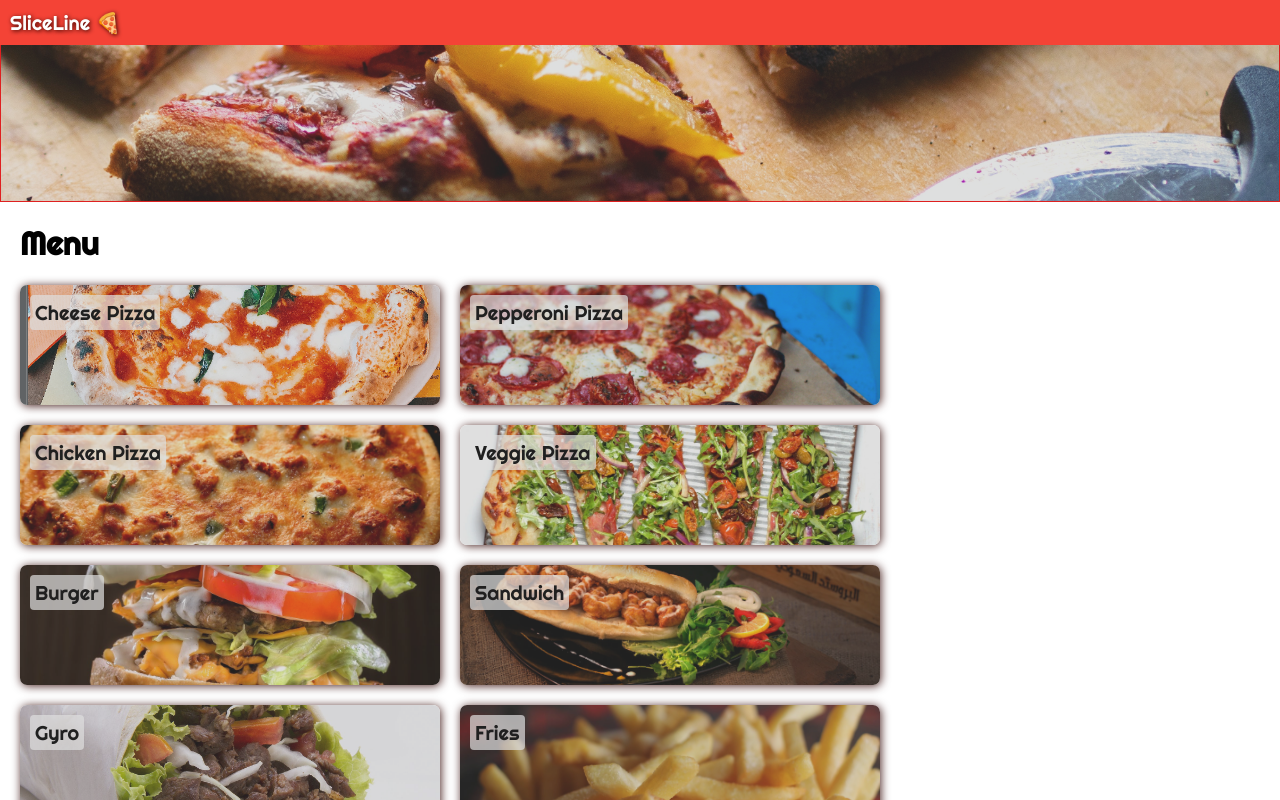
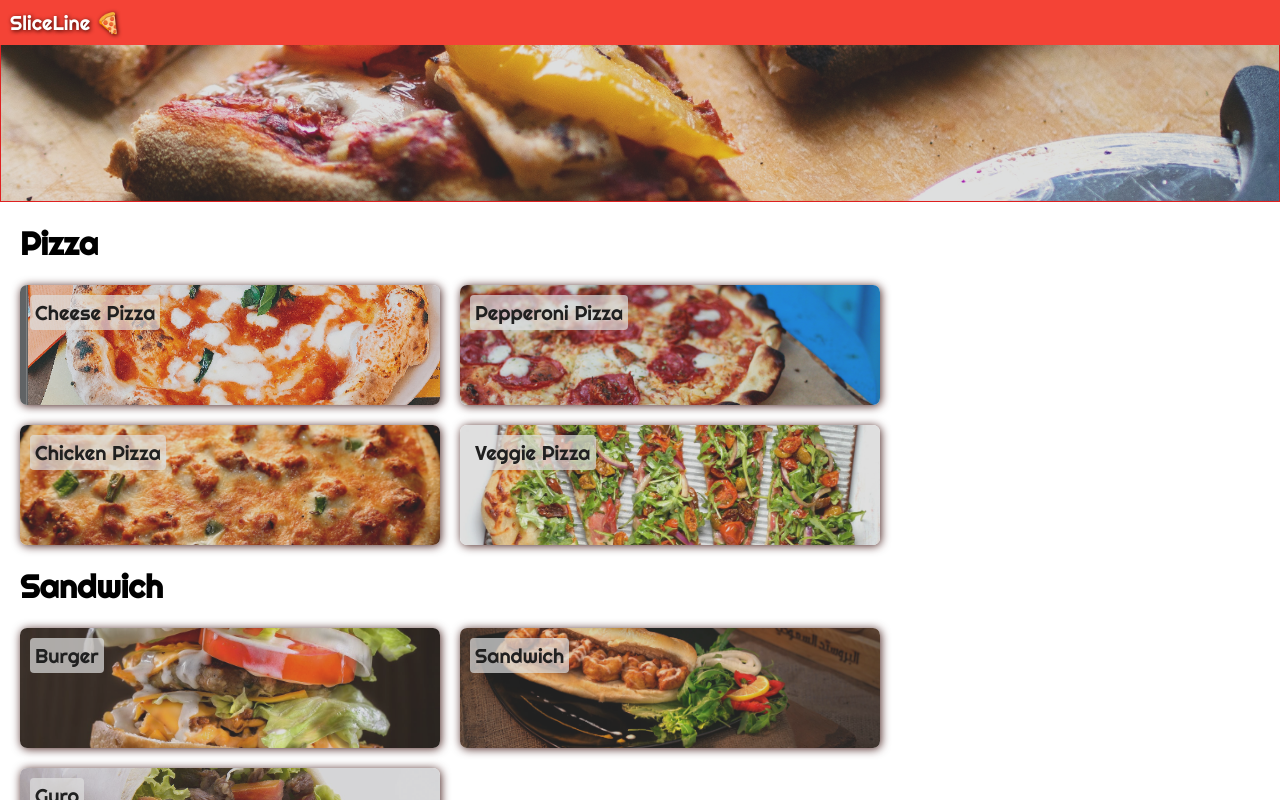
Before and after one commit to janhenrikfock/react_ordering_app, a React (Create React App) app: page / in a window 1280 px wide. Shown: the top 800 px of the page. Built offline with nearby package versions, Linux system fonts and the light colour scheme.

Commit message:
Reorganize datastructure using reduce / Use object.entries method in menu.js

```diff
--- a/src/Menu/Menu.js
+++ b/src/Menu/Menu.js
@@ -5,7 +5,9 @@ import { StyledFoodGrid, StyledFood, StyledFoodLabel } from './FoodGrid'
 export default function Menu() {
   return (
     <MenuStyled>
-      <h1> Menu </h1>
+      {Object.entries(foods).map(([sectionName, foods]) => (
+        <>
+          <h1> {sectionName} </h1>
           <StyledFoodGrid>
             {foods.map((food) => (
               <StyledFood img={food.img}>
@@ -13,6 +15,8 @@ export default function Menu() {
               </StyledFood>
             ))}
           </StyledFoodGrid>
+        </>
+      ))}
     </MenuStyled>
   )
 }
--- a/src/MockData/FoodData.js
+++ b/src/MockData/FoodData.js
@@ -1,34 +1,50 @@
-export const foods = [
+export const foodItems = [
   {
     name: 'Cheese Pizza',
     img: '/img/pizza.png',
+    section: 'Pizza',
   },
   {
     name: 'Pepperoni Pizza',
     img: '/img/pizza2.jpeg',
+    section: 'Pizza',
   },
   {
     name: 'Chicken Pizza',
     img: '/img/chicken-pizza.jpeg',
+    section: 'Pizza',
   },
   {
     name: 'Veggie Pizza',
     img: '/img/healthy-pizza.jpeg',
+    section: 'Pizza',
   },
   {
     name: 'Burger',
     img: '/img/burger.jpeg',
+    section: 'Sandwich',
   },
   {
     name: 'Sandwich',
     img: '/img/sandwich.jpeg',
+    section: 'Sandwich',
   },
   {
     name: 'Gyro',
     img: '/img/gyro.jpeg',
+    section: 'Sandwich',
   },
   {
     name: 'Fries',
     img: '/img/fries.jpeg',
+    section: 'Sides',
   },
 ]
+
+export const foods = foodItems.reduce((res, food) => {
+  if (!res[food.section]) {
+    res[food.section] = []
+  }
+  res[food.section].push(food)
+  return res
+}, {})
```
Also changed, not shown: 1 other file (tests, documents, lock files or other folders). Lines whose indentation alone changed are shown as unchanged.
